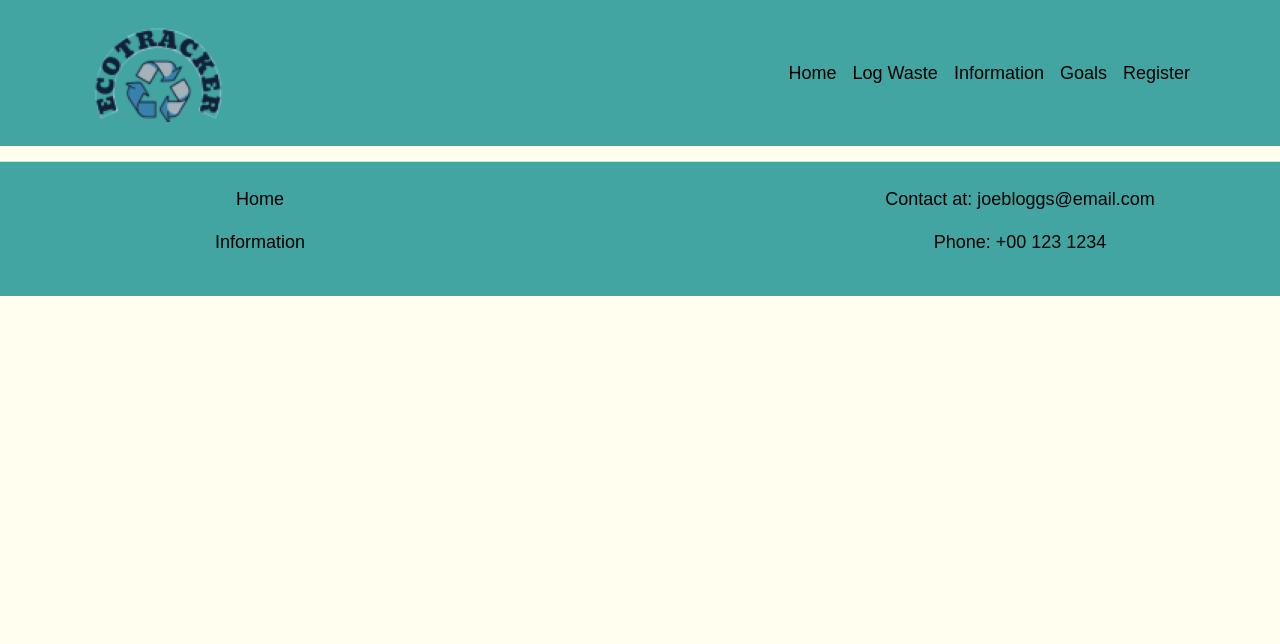
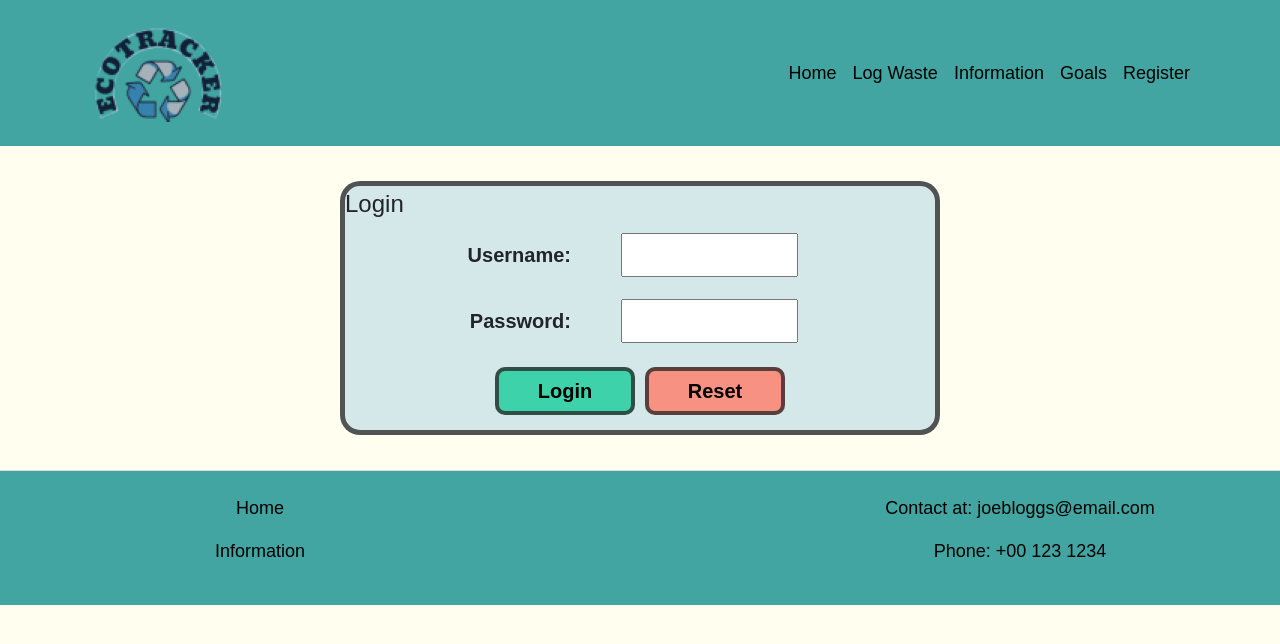
Before and after one commit to FionnOReilly/EcoTrack-GroupProject, a Vue app in the folder vue-frontend/: page /LoginPage in a window 1280 px wide. Shown: the top 644 px of the page. Built offline with nearby package versions, Linux system fonts and the light colour scheme; the HTML template or start-up script is replaced by a standard one.

Commit message:
added login page to vue routes and created component page

```diff
--- /dev/null
+++ b/vue-frontend/src/components/LoginPage.vue
@@ -0,0 +1,179 @@
+<template>
+  <div class="grid-container">
+    <form action="#" method="post" id="loginForm" class="loginForm">
+      <fieldset id="fieldset1">
+        <div id="fieldset2">
+          <legend>Login</legend>
+
+          <p>
+            <label for="username" class="loginLabel">Username: </label>
+            <input type="text" id="username" name="username" v-model="username" required />
+            <span id="usernameError" class="error"></span>
+          </p>
+
+          <p>
+            <label for="password" class="loginLabel">Password: </label>
+            <input type="password" id="password" name="password" v-model="password" required />
+            <span id="passwordError" class="error"></span>
+          </p>
+
+          <div class="buttonContainer">
+            <input type="submit" value="Login" class="contactButton" id="loginButton" @click.prevent="handleLogin" />
+            <input type="reset" value="Reset" class="contactButton" id="resetButton" />
+          </div>
+        </div>
+      </fieldset>
+    </form>
+  </div>
+</template>
+
+<script>
+export default {
+  name: 'LoginPage',
+  data() {
+    return {
+      username: '',
+      password: '',
+    };
+  },
+  methods: {
+    handleLogin() {
+      //  login logic
+      console.log('Attempting login with', this.username, this.password);
+      //login validation  here
+    },
+  },
+};
+</script>
+
+<style scoped>
+
+.grid-container {
+  display: grid;
+  grid-template-columns: 100%;
+}
+
+.contactButton:hover {
+  border-radius: 20px;
+}
+
+#loginButton:hover {
+  background-color: #adffe7;
+}
+
+#resetButton:hover {
+  background-color: #fab3a1;
+}
+
+form {
+  width: 100%;
+  padding: 20px;
+}
+
+fieldset {
+  width: 100%;
+  background-color: #d4e7e9;
+  font-size: 20px;
+}
+
+#fieldset1 {
+  border: 5px solid #2d2828c6;
+  border-radius: 20px;
+}
+
+label {
+  padding: 10px;
+  display: inline-block;
+  font-weight: bold;
+  text-align: right;
+}
+
+.error {
+  color: #c21d1d;
+  padding-left: 10px;
+}
+
+input[type="text"],
+input[type="password"] {
+  display: inline-block;
+  margin-left: 2em;
+  margin-bottom: 2px;
+  width: 30%;
+  padding: 5px;
+}
+
+.buttonContainer {
+  text-align: center;
+  margin: 10px;
+}
+
+#loginButton,
+#resetButton {
+  padding: 5px;
+  margin: 5px;
+  width: 7em;
+  font-weight: bold;
+  color: black;
+}
+
+#resetButton {
+  background-color: #f79181;
+}
+
+#loginButton {
+  background-color: #3ed2aa;
+}
+
+.contactButton {
+  border: 4px solid #2d2828c6;
+  border-radius: 10px;
+}
+
+/* Mobile view */
+@media only screen and (max-width: 767px) {
+  .grid-container {
+    grid-template-columns: repeat(5, 20%);
+    grid-row-gap: 2em;
+  }
+
+  form {
+    margin: 0;
+    grid-column: 1 / 6;
+  }
+
+  .error {
+    display: block;
+    margin-left: 39%;
+  }
+
+  label {
+    width: 50%;
+    margin-left: 60px;
+    text-align: left;
+    display: block;
+  }
+
+  input[type="text"],
+  input[type="password"] {
+    display: block;
+    width: 70%;
+    margin-left: 70px;
+  }
+}
+
+/* Desktop query */
+@media only screen and (min-width: 992px) {
+  .grid-container {
+    grid-template-columns: repeat(16, 6.25%);
+    grid-row-gap: 2em;
+  }
+
+  form {
+    grid-column: 5 / 13;
+  }
+
+  label {
+    width: 40%;
+  }
+}
+</style>
--- a/vue-frontend/src/router.js
+++ b/vue-frontend/src/router.js
@@ -6,6 +6,7 @@ import Footer from "@/components/FooterComponent.vue"
 import RegistrationPage from './components/RegistrationPage.vue';
 import InformationPage from './components/InformationPage.vue';
 import WasteLog from './components/WasteLog.vue';
+import LoginPage from './components/LoginPage.vue';
 
 const routes = [
     { path: '/', component: HomePage},
@@ -13,7 +14,8 @@ const routes = [
     { path: '/Footer', component: Footer},
     { path: '/Information', component: InformationPage},
     { path: '/Registration', component: RegistrationPage},
-    { path: '/WasteLogging', component: WasteLog}
+    { path: '/WasteLogging', component: WasteLog},
+	{ path: '/LoginPage', component: LoginPage}
 
 ];
 const router = createRouter({
```
